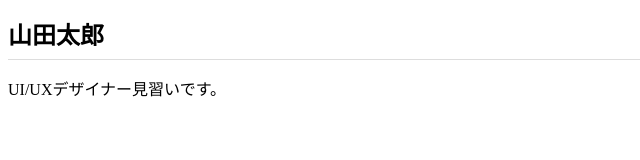
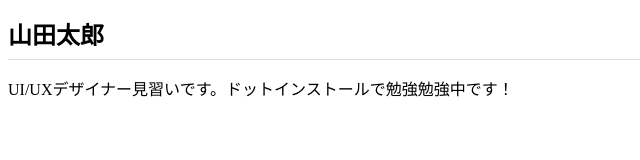
Before and after one commit to suzu2k/suzu2k.github.io, a plain HTML site: page index.html in a window 1280 px wide. Shown: the whole page, without its empty margins (0-640 px from the left). Drawn offline with Linux system fonts and the light colour scheme.

Commit message:
Add files via upload

```diff
--- a/index.html
+++ b/index.html
@@ -9,6 +9,6 @@
 </head>
 <body>
   <h1>山田太郎</h1>
-  <p>UI/UXデザイナー見習いです。</p>
+  <p>UI/UXデザイナー見習いです。ドットインストールで勉強勉強中です！</p>
 </body>
 </html>
```
